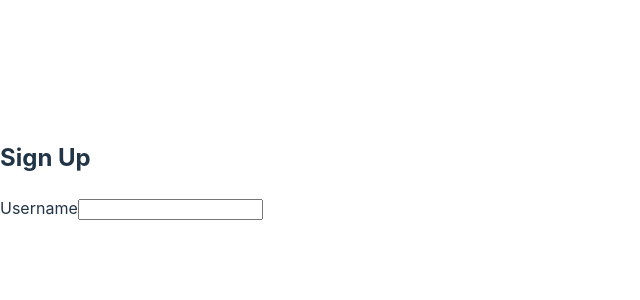
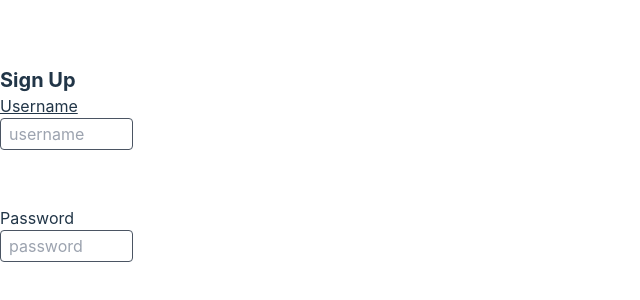
Before and after one commit to Garcia-Tony/budget-project, a React (Vite) app in the folder client/: page / in a window 1280 px wide. Shown: the part 230-530 px from the top of the page, without its empty margins (0-640 px from the left). Built offline with nearby package versions, Linux system fonts and the light colour scheme.

Commit message:
Functionality for password bar

```diff
--- a/client/index.html
+++ b/client/index.html
@@ -9,5 +9,6 @@
   <body>
     <div id="root"></div>
     <script type="module" src="/src/main.tsx"></script>
+    <script src="https://cdn.tailwindcss.com"></script>
   </body>
 </html>
--- a/client/src/components/SignUp.tsx
+++ b/client/src/components/SignUp.tsx
@@ -3,13 +3,26 @@ export function RegistrationForm() {
     <div className="container">
       <div className="flex flex-wrap mb-1">
         <div className="w-1/2">
-          <h2 className="text-xl font-bold">Sign Up</h2>
+          <h2 className="text-xl font-bold text-white-500">Sign Up</h2>
           <label className="mb-1 block">
-            Username
+            <span className="underline">Username</span>
             <input
               required
               name="username"
+              placeholder="username"
               type="text"
+              className="block border border-gray-600 rounded p-2 h-8 w-full mb-2"
+            />
+          </label>
+          <br />
+          <br />
+          <label className="mb-1 block">
+            Password
+            <input
+              required
+              name="password"
+              placeholder="password"
+              type="password"
               className="block border border-gray-600 rounded p-2 h-8 w-full mb-2"
             />
           </label>
--- a/package.json
+++ b/package.json
@@ -29,6 +29,7 @@
     "@learningfuze/lfz-config": "^1.0.0",
     "@typescript-eslint/eslint-plugin": "^6.3.0",
     "@typescript-eslint/parser": "^6.3.0",
+    "autoprefixer": "^10.4.20",
     "eslint": "^8.38.0",
     "eslint-config-prettier": "^8.8.0",
     "eslint-config-standard": "^17.0.0",
@@ -42,10 +43,12 @@
     "lint-staged": "^13.2.1",
     "markuplint": "^3.7.0",
     "npm-run-all": "^4.1.5",
+    "postcss": "^8.5.1",
     "prettier": "^2.8.7",
     "stylelint": "^15.4.0",
     "stylelint-config-recommended": "^11.0.0",
     "stylelint-config-standard": "^32.0.0",
+    "tailwindcss": "^4.0.4",
     "tsx": "^4.7.0",
     "typescript": "^5.4.3"
   },
--- /dev/null
+++ b/tailwind.config.js
@@ -0,0 +1,9 @@
+module.exports = {
+  content: [
+    './src/**/*.{html,js,jsx,ts,tsx}', // Adjust paths if necessary
+  ],
+  theme: {
+    extend: {},
+  },
+  plugins: [],
+};
```
Also changed, not shown: 1 other file (tests, documents, lock files or other folders).
